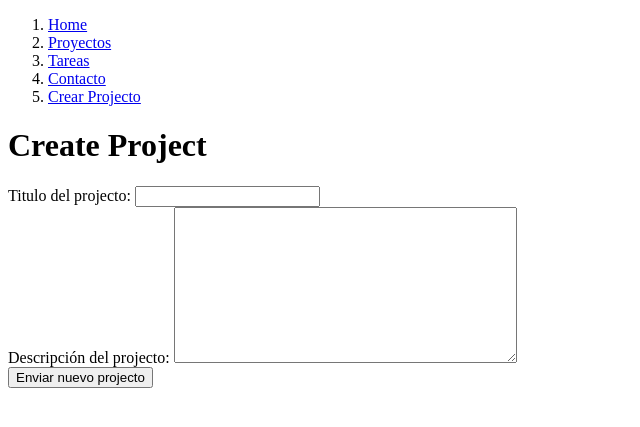
After one commit to Javiier99/django-estudio, a Django app: page /create_project/ in a window 1280 px wide. The commit adds this page. Shown: the top 427 px of the page, without its empty margins (0-640 px from the left). Run offline with Django 5.2, Linux system fonts and the light colour scheme.

Commit message:
Avances formación Django

```diff
--- a/myapp/forms.py
+++ b/myapp/forms.py
@@ -6,3 +6,9 @@ from django  import forms
 class CreateNewTask(forms.Form):
     title = forms.CharField(label="Titulo de la tarea", max_length=200) # Con esto creamos el título con su input y su label además le estámos diciento que la longitud máxima que va acontener este input es de 200
     description = forms.CharField(label = "Descripción de la tarea" ,widget=forms.Textarea) # Con esto creamos la descripción su input y label además indicamos que no queremos que sea un requisito contestarlo
+
+
+
+class CreateNewProject(forms.Form):
+    title = forms.CharField(label="Titulo del projecto")
+    description = forms.CharField(label="Descripción del projecto", widget=forms.Textarea)
--- a/myapp/templates/layout/header.html
+++ b/myapp/templates/layout/header.html
@@ -4,6 +4,7 @@
         <li><a href="/project">Proyectos</a></li>
         <li><a href="/task">Tareas</a></li>
         <li><a href="/contacto">Contacto</a></li>
+        <li><a href="/create_project">Crear Projecto</a></li>
     </ol>
 </nav>
 
--- /dev/null
+++ b/myapp/templates/projectt/create_project.html
@@ -0,0 +1,23 @@
+<!DOCTYPE html>
+<html lang="en">
+<head>
+    <meta charset="UTF-8">
+    <meta name="viewport" content="width=device-width, initial-scale=1.0">
+    <title>Document</title>
+</head>
+<body>
+    {% extends 'layout/header.html' %}
+
+    {% block content %}
+    <h1>Create Project</h1>
+
+    <form action="">
+
+        {{form_project}}
+
+        <button type="submit">Enviar nuevo projecto</button>
+
+    </form>
+    {% endblock %}
+</body>
+</html>
--- a/myapp/urls.py
+++ b/myapp/urls.py
@@ -11,4 +11,5 @@ urlpatterns =[
     # path('task/<str:title>', views.task), #! Para usarlo en proximas tareas
     path('task/', views.task),
     path('form/', views.formulario),
+    path('create_project/', views.create_projects),
 ]
--- a/myapp/views.py
+++ b/myapp/views.py
@@ -6,7 +6,7 @@ from django.shortcuts import get_object_or_404, render, redirect
 
 from django.http import HttpResponse, JsonResponse
 
-from .forms import CreateNewTask
+from .forms import CreateNewTask, CreateNewProject
 
 # Create your views here.
 
@@ -58,3 +58,11 @@ def formulario(resquest):
     else:
         Task.objects.create(title=resquest.POST['title'], desciption=resquest.POST['description'], project_id=3) # * Añadimos esta nueva línea para ir guardando los datos
         return redirect('/task/') # * Retornamos y redirigimos la página a otro sitio
+
+
+
+
+def create_projects(resquest):
+    return render(resquest, "projectt/create_project.html", {
+        'form_project' : CreateNewProject()
+    })
```
